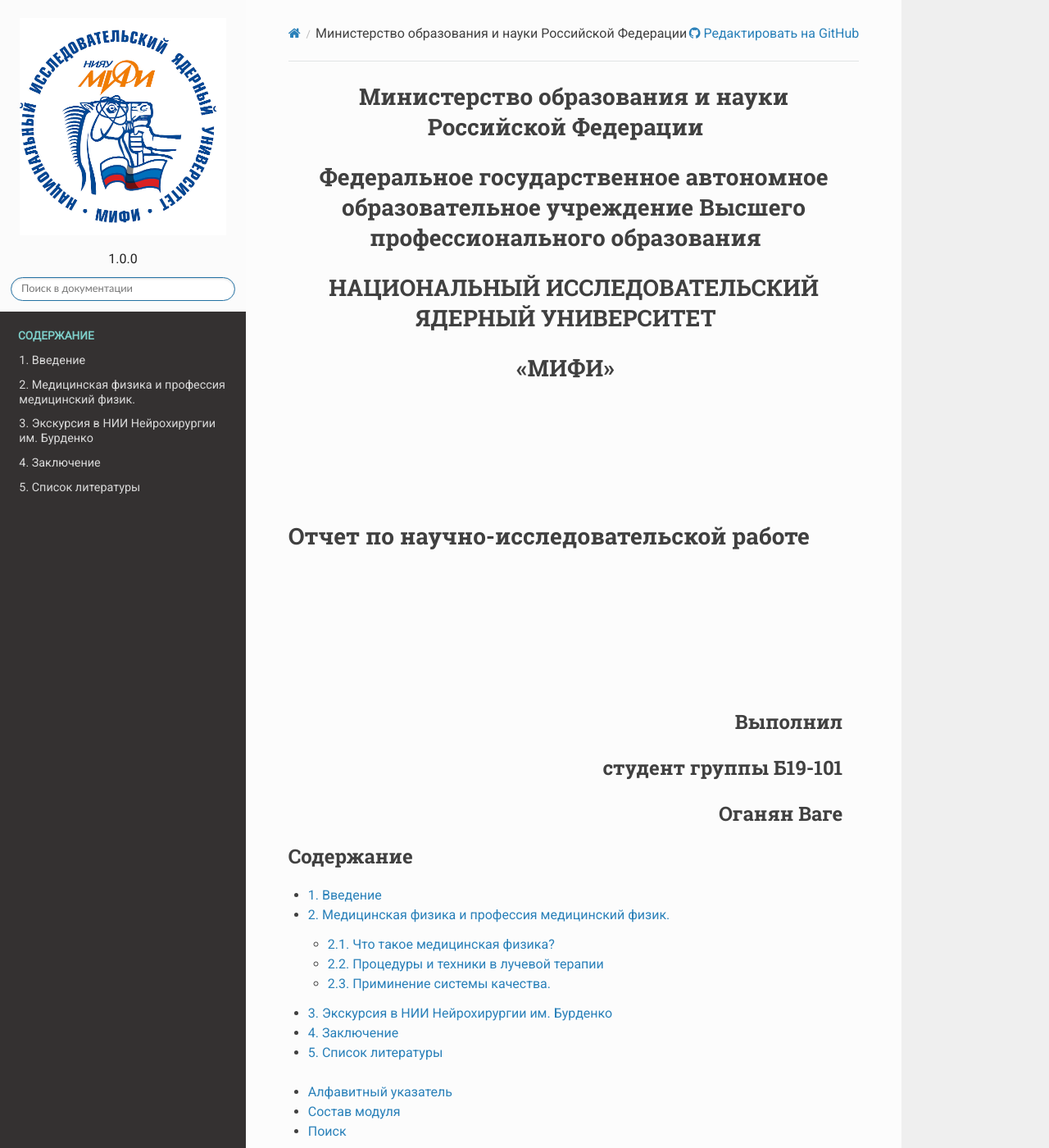
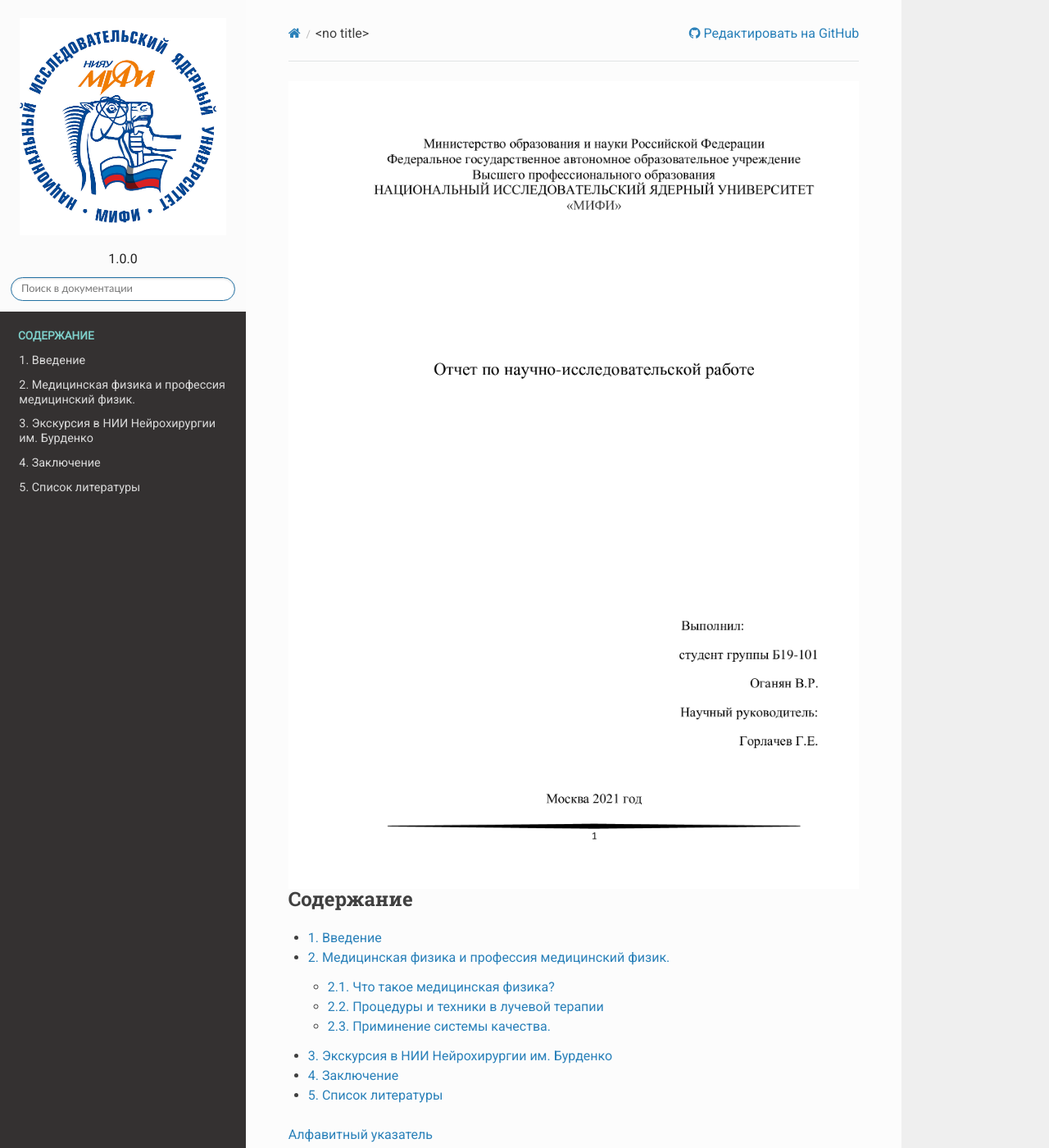
Before and after one commit to VaheJo/Ohanyan-RW1, a Sphinx documentation site: the page built from source/contents.rst, in a window 1280 px wide and 1400 px high. Shown: the whole window at 82% size. Built offline with Sphinx 7.4.7 and the Read the Docs theme 2.0.0, drawn with Linux system fonts in a browser that asks for light colours; some web fonts are replaced.

Commit message:
Last update

```diff
--- a/source/contents.rst
+++ b/source/contents.rst
@@ -1,57 +1,7 @@
 .. Mephi report master file
 
-.. rst-class:: center
-
-Министерство образования и науки Российской Федерации
-==========================================================
-
-.. rst-class:: center
-
-Федеральное государственное автономное образовательное учреждение Высшего профессионального образования
-====================================================================================================================
-
-.. rst-class:: center
-
-НАЦИОНАЛЬНЫЙ ИССЛЕДОВАТЕЛЬСКИЙ ЯДЕРНЫЙ УНИВЕРСИТЕТ
-==========================================================
-
-.. rst-class:: center
-
-«МИФИ»
-==========================================================
-
-.. rst-class:: center
-
-|
-|
-|
-|
-|
-
-Отчет по научно-исследовательской работе
-==========================================================
-
-|
-|
-|
-|
-|
-|
-
-.. rst-class:: right
-
-Выполнил
-~~~~~~~~~
-
-.. rst-class:: right
-
-студент группы Б19-101
-~~~~~~~~~~~~~~~~~~~~~~~
-
-.. rst-class:: right
-
-Оганян Ваге
-~~~~~~~~~~~~~~
+.. image:: titlepage.jpg
+    :alt: title
 
 .. toctree::
     :caption: Содержание
```
Also changed, not shown: source/titlepage.jpg (added).
